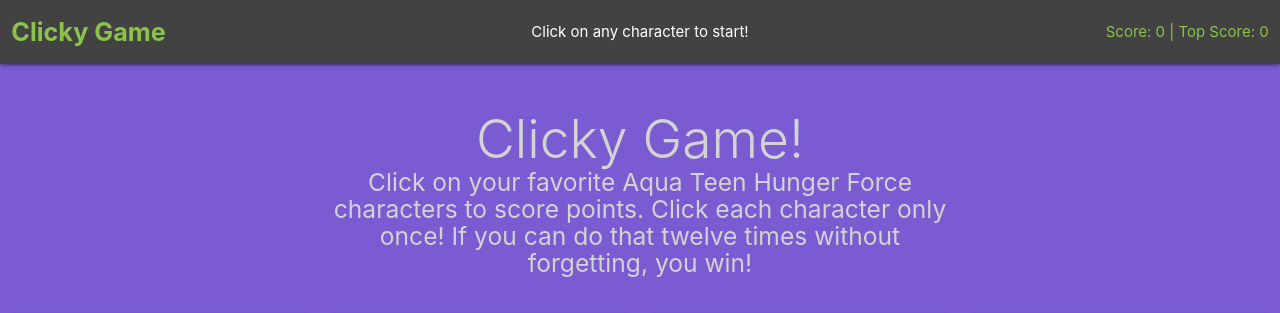
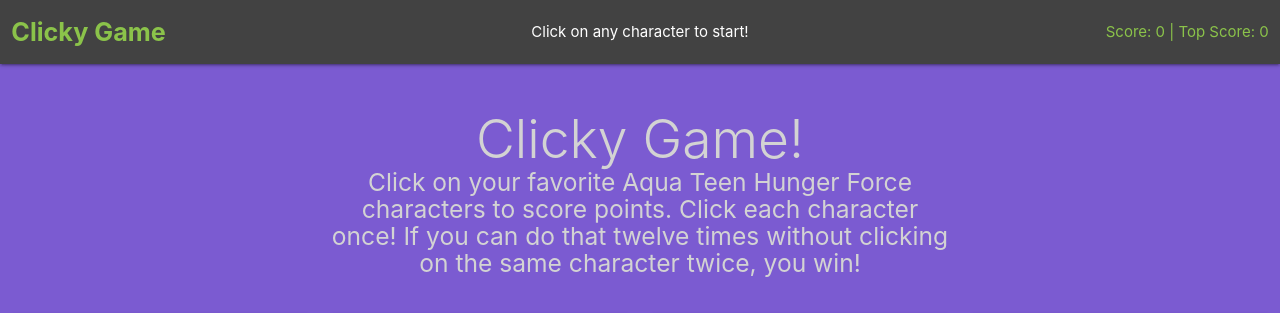
Before and after one commit to nkanderson86/athf-click-game, a React (Create React App) app in the folder athf-click-game/: page / in a window 1280 px wide. Shown: the top 313 px of the page. Built offline with nearby package versions, Linux system fonts and the light colour scheme.

Commit message:
Minor change to instructions wording

```diff
--- a/athf-click-game/src/components/Title/index.jsx
+++ b/athf-click-game/src/components/Title/index.jsx
@@ -8,7 +8,7 @@
                 <div className='container'>
                     <div className='row'>
                         <h2 className='header col s12 light'>Clicky Game!</h2>
-                        <h5>Click on your favorite Aqua Teen Hunger Force characters to score points.  Click each character only once! If you can do that twelve times without forgetting, you win! </h5>
+                        <h5>Click on your favorite Aqua Teen Hunger Force characters to score points.  Click each character once! If you can do that twelve times without clicking on the same character twice, you win! </h5>
                     </div>
                 </div>
             </div>
```
